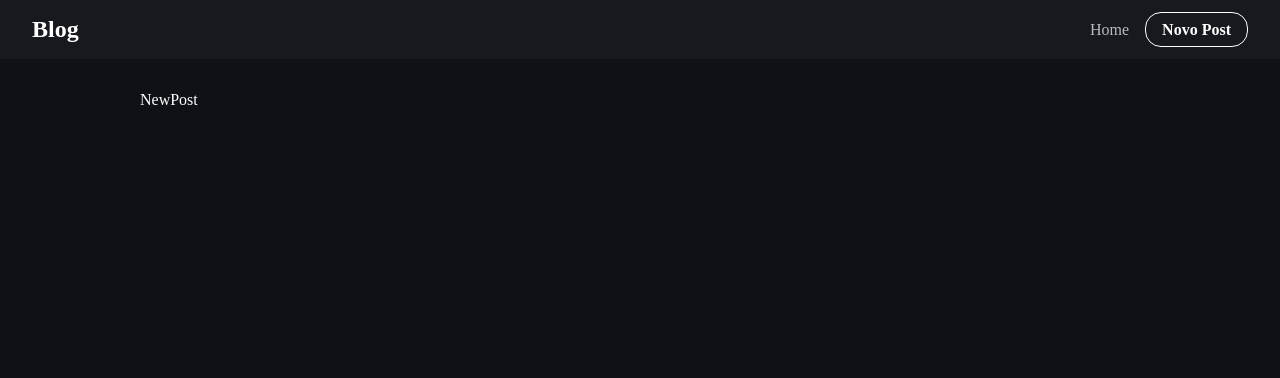
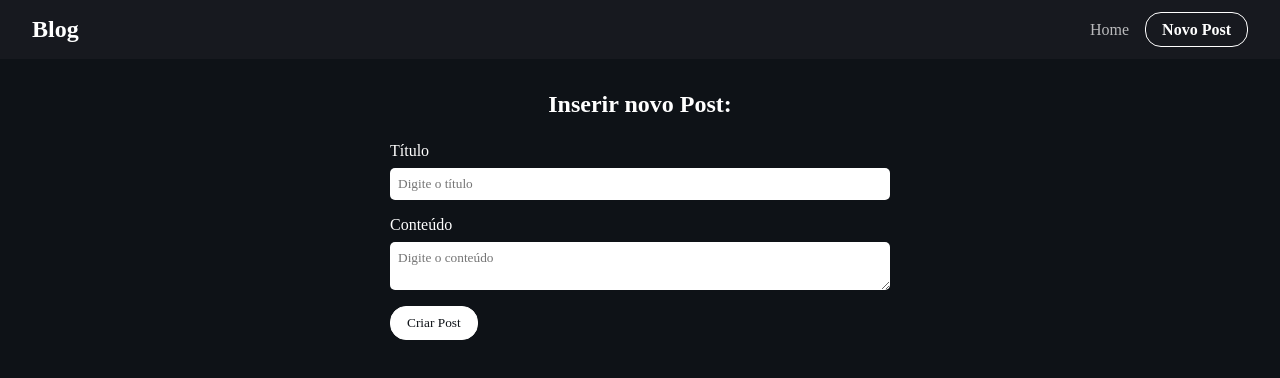
Before and after one commit to regianemr/Projeto-blog-com-Axios-e-React, a React (Vite) app: page /new in a window 1280 px wide. Shown: the top 378 px of the page. Built offline with nearby package versions, Linux system fonts and the light colour scheme; a web font is replaced by a local one.

Commit message:
pagina de criacao de post

```diff
--- /dev/null
+++ b/src/routes/NewPost.css
@@ -0,0 +1,27 @@
+.new-post h2 {
+    text-align: center;
+    margin-bottom: 1.5rem;
+}
+
+form {
+    max-width: 500px;
+    width: 100%;
+    margin: 0 auto;
+}
+
+.form-control {
+    display: flex;
+    flex-direction: column;
+    margin-bottom: 1rem;
+}
+
+.form-control label {
+    margin-bottom: 0.5rem;
+}
+
+.form-control input,
+.form-control textarea {
+    padding: 0.5rem;
+    border-radius: 5px;
+    border: none;
+}
--- a/src/routes/NewPost.jsx
+++ b/src/routes/NewPost.jsx
@@ -1,8 +1,30 @@
-import React from 'react'
+import './NewPost.css'
 
 const NewPost = () => {
   return (
-    <div>NewPost</div>
+    <div className="new-post">
+      <h2>Inserir novo Post:</h2>
+      <form>
+        <div className="form-control">
+          <label htmlFor="title">Título</label>
+          <input
+            type="text"
+            name="title"
+            id= "title"
+            placeholder="Digite o título"
+          />
+        </div>
+        <div className="form-control">
+          <label htmlFor="body">Conteúdo</label>
+          <textarea
+            name="body"
+            id= "body"
+            placeholder="Digite o conteúdo"
+          />
+        </div>
+        <input type="submit" value="Criar Post" className="btn" />
+      </form>
+    </div>
   )
 }
 
```
